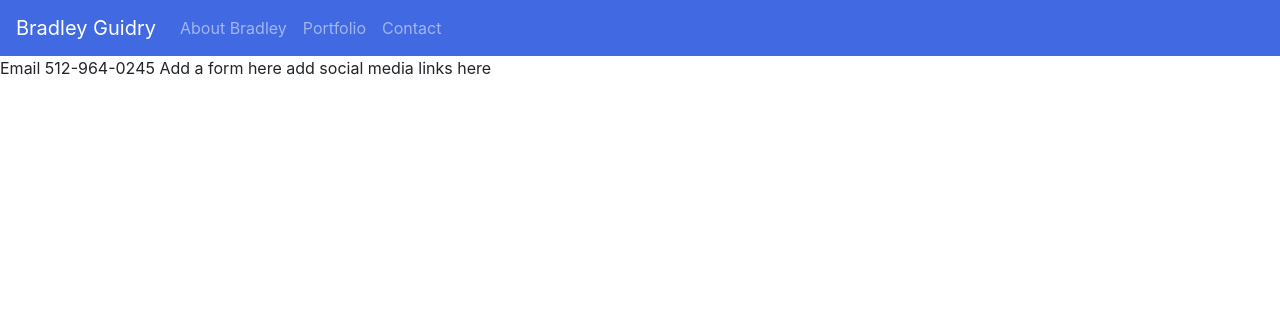
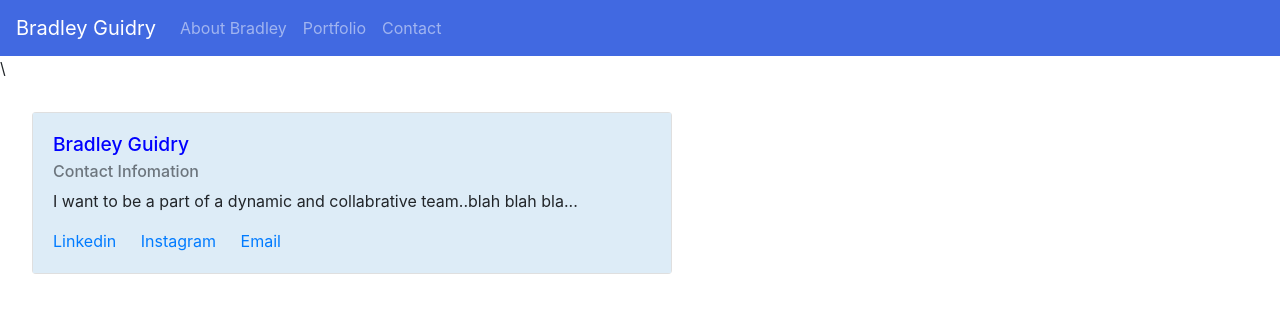
Before and after one commit to msyatlaus/portfolio, a plain HTML site: page Portfolio/contact.html in a window 1280 px wide. Drawn offline with nearby package versions, Linux system fonts and the light colour scheme.

Commit message:
adds changes to about me and contact

```diff
--- a/Portfolio/contact.html
+++ b/Portfolio/contact.html
@@ -23,14 +23,19 @@
         <!-- <a class="nav-item nav-link disabled" href="#" tabindex="-1" aria-disabled="true">Disabled</a> -->
       </div>
     </div>
-
-  </nav>
+</nav>
 <body>
-    Email
-    512-964-0245
-    Add a form here
-    add social media links here
-
+   \
+    <div class="card" style="width: 40rem;">
+    <div class="card-body">
+      <h5 class="card-title">Bradley Guidry</h5>
+      <h6 class="card-subtitle mb-2 text-muted">Contact Infomation</h6>
+      <p class="card-text">I want to be a part of a dynamic and collabrative team..blah blah bla...</p>
+      <a href="#" class="card-link">Linkedin</a>
+      <a href="#" class="card-link">Instagram</a>
+      <a href="#" class="card-link">Email</a>
+    </div>
+  </div>
 
 </body>
 </html>
--- a/Portfolio/style.css
+++ b/Portfolio/style.css
@@ -1,6 +1,6 @@
 .card-title {color: blue; font-size: larger;
 }
-#jumbo-title {color: royalblue;
+#jumbo-title {color: royalblue;1
 }
 
 
@@ -12,8 +12,13 @@
 
 .lead {font-size: 3rem; text-align: center;}
 
-.jumbotron {background-color: rgb(183, 216, 240)}
+.jumbotron {background-color: rgb(221, 236, 247)}
 
 .btn {background-color: rgb(95, 170, 95);}
 
 .col-md-4 {margin: .05rem;}
+
+.card-body {background-color: rgb(221, 236, 247);}
+
+
+    #text-color-overlay {color: white}
```
Also changed, not shown: Portfolio/About-me.html (+11 -0 lines), Portfolio/home.html (line endings or trailing spaces).
